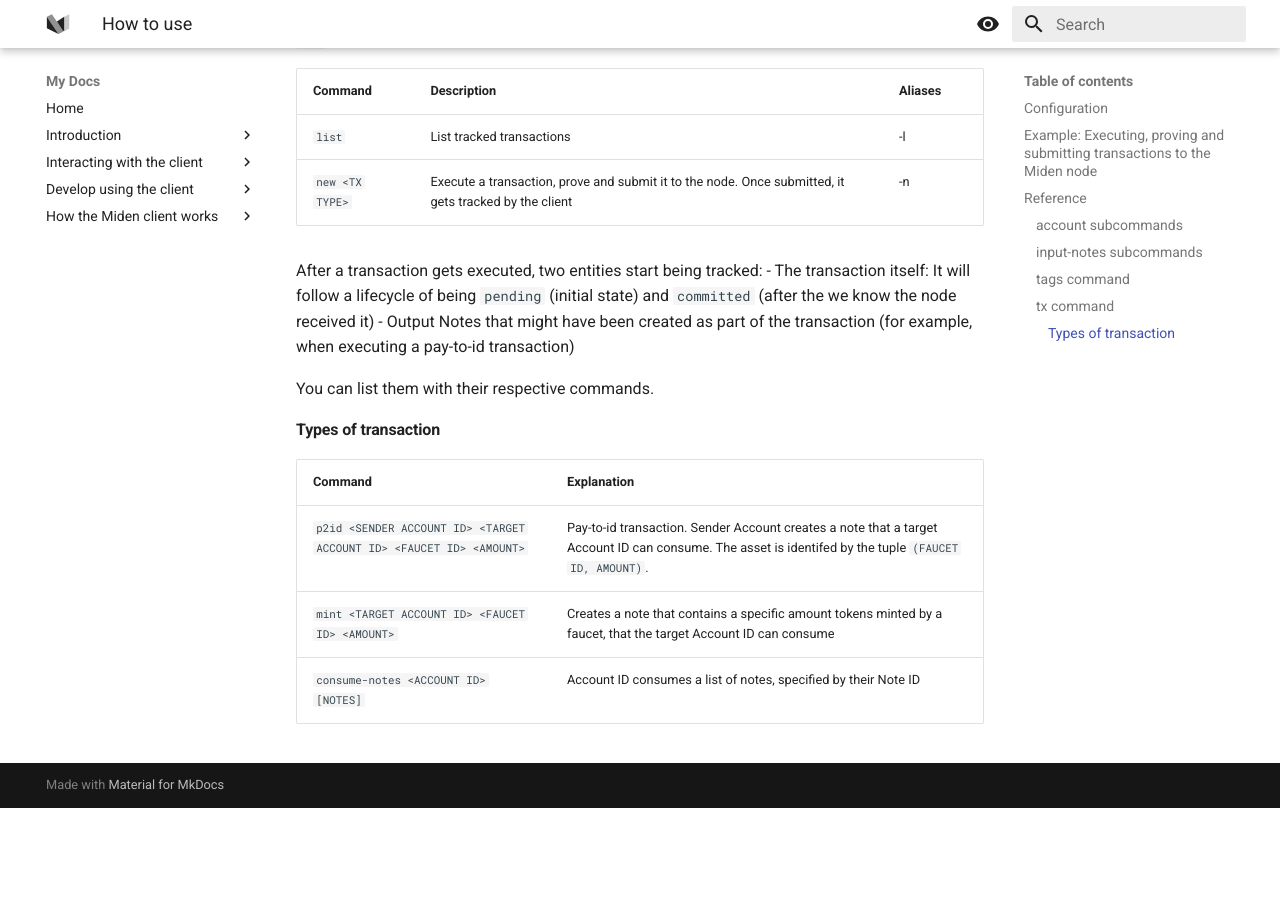
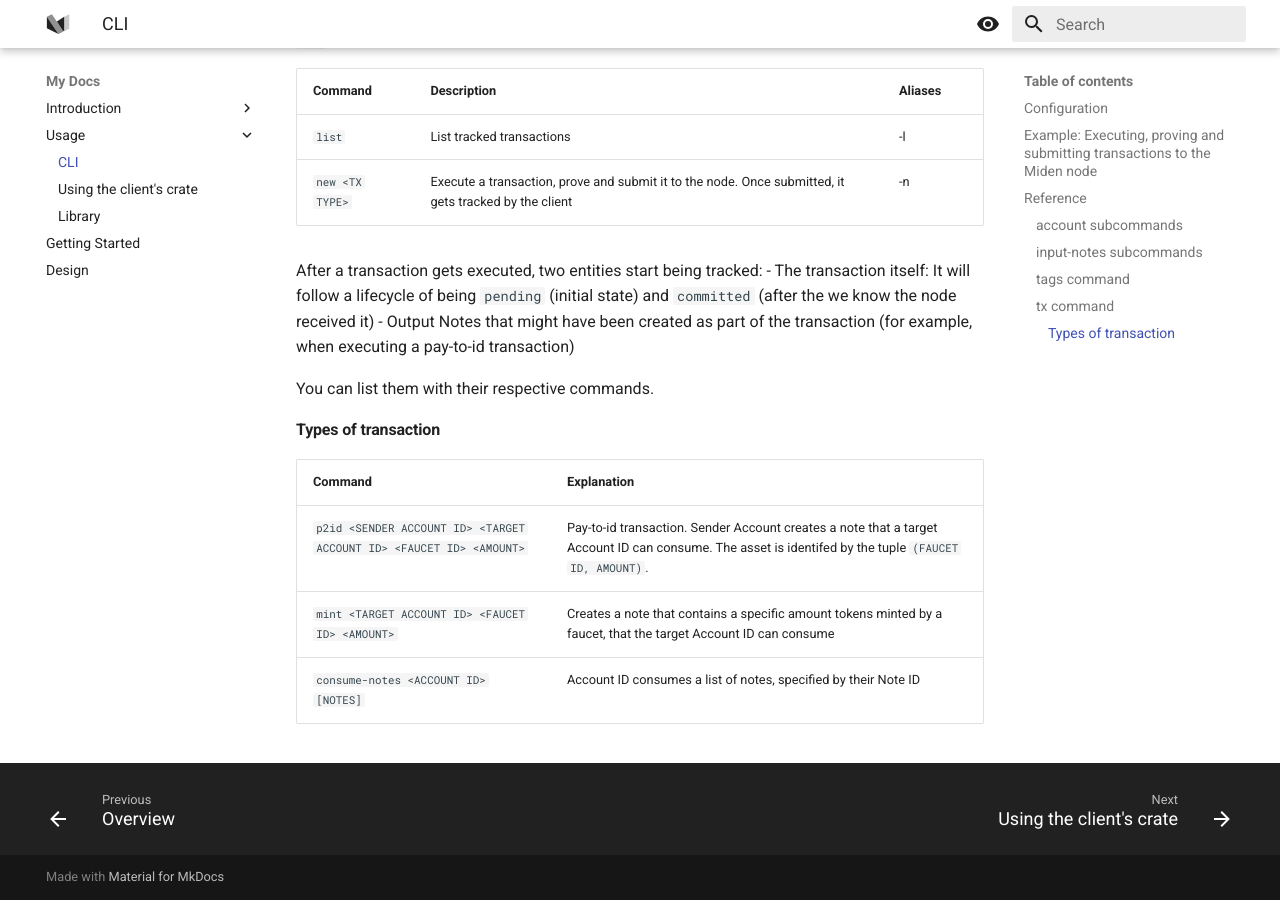
Before and after one commit to 0xPolygonMiden/miden-client, an MkDocs documentation site: the page built from docs/usage/cli.md, in a window 1280 px wide and 900 px high, scrolled down 2232 px. Built offline with MkDocs 1.6.1 and Material for MkDocs 9.7.7, drawn with Linux system fonts in a browser that asks for light colours; before the commit the page ends 3040 px from its top, so only the background shows below that.

Commit message:
add files

```diff
--- a/mkdocs.yml
+++ b/mkdocs.yml
@@ -40,17 +40,15 @@ theme:
 
 
 nav:
-  - Home: index.md
   - Introduction:
       - Introduction: introduction/introduction.md
       - Overview: introduction/overview.md
-  - Interacting with the client:
-      - CLI: 'cli.md'
-      - Using the client's crate: 'rust_crate.md'
-  - Develop using the client:
-      - Getting Started: 'development.md'
-  - How the Miden client works:
-      - Overview: 'overview.md'
+  - Usage:
+      - CLI: 'usage/cli.md'
+      - Using the client's crate: 'usage/rust-crate.md'
+      - Library: 'usage/library.md'
+  - Getting Started: 'development.md'
+  - Design: 'design.md'
 
 
 
```
Also changed, not shown: docs/index.md (deleted, +0 -3 lines), docs/cli.md (deleted), docs/rust_crate.md (deleted), docs/usage/cli.md (renamed from docs/usage/cli/how_to_cli.md), docs/usage/library.md (renamed from docs/usage/library/how_to_develop.md), docs/usage/rust-crate.md (added).
